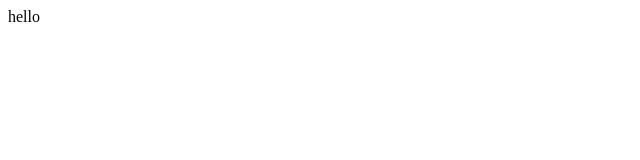
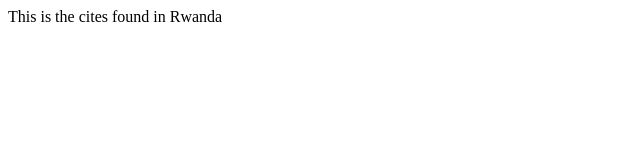
Before and after one commit to gajurosine/demo-repo, a plain HTML site: page index.html in a window 1280 px wide. Shown: the whole page, without its empty margins (0-640 px from the left). Drawn offline with Linux system fonts and the light colour scheme.

Commit message:
Initial Commit

```diff
--- a/index.html
+++ b/index.html
@@ -1 +1,124 @@
-<div>hello</div>
+<!DOCTYPE HTML>
+<html lang="en ">
+    <head>
+        <title>Attraction cites in Rwanda</title>
+    </head>
+    <body>
+        <h>This is  the cites found in Rwanda</h>
+
+
+
+
+
+
+
+
+
+
+
+
+
+
+
+
+
+
+
+
+
+
+
+
+
+
+
+
+
+
+
+
+
+
+
+
+
+
+
+
+
+
+
+
+
+
+
+
+
+
+
+
+
+
+
+
+
+
+
+
+
+
+
+
+
+
+
+
+
+
+
+
+
+
+
+
+
+
+
+
+
+
+
+
+
+
+
+
+
+
+
+
+
+
+
+
+
+
+
+
+
+
+
+
+
+
+
+
+
+
+
+
+
+
+
+</body>
+</html>
```
Also changed, not shown: 1 other file.
